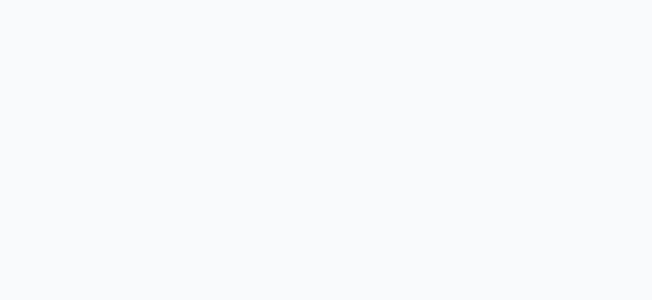
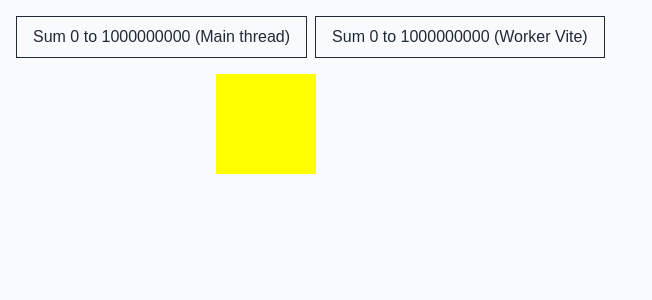
Before and after one commit to VariableSan/collab-editor, a Nuxt app in the folder apps/app/: page /worker-example in a window 1280 px wide. Before the commit this address had no page. Shown: the top 300 px of the page, without its empty margins (0-652 px from the left). Built offline with nearby package versions, Linux system fonts and the light colour scheme.

Commit message:
feat: add Web Worker for sum calculation and implement main thread vs worker execution

```diff
--- /dev/null
+++ b/apps/app/app/assets/workers/worker-example.ts
@@ -0,0 +1,19 @@
+const countSum = (n: number) => {
+  let sum = 0
+  for (let i = 1; i <= n; i++) {
+    sum += i
+  }
+  return sum
+}
+
+self.addEventListener(
+  'message',
+  e => {
+    console.log('In worker (vite): received data: ' + e.data)
+    const sum = countSum(e.data)
+    const message = 'In worker (vite): The sum of 1 to ' + e.data + ' is ' + sum
+    console.log(message)
+    self.postMessage(sum)
+  },
+  false,
+)
--- /dev/null
+++ b/apps/app/app/pages/worker-example.vue
@@ -0,0 +1,124 @@
+<script setup lang="ts">
+import MyWorker from '~/assets/workers/worker-example?worker'
+
+const numToSum = ref(1000000000)
+const countingMsg = ref([])
+
+const calculate = async (type: 'mainThread' | 'workerVite') => {
+  let sum = 0
+  const start = performance.now()
+
+  switch (type) {
+    case 'mainThread':
+      sum = await sumNumMainMainThread()
+      break
+    case 'workerVite':
+      sum = await sumNumWorkerVite()
+      break
+  }
+
+  const end = performance.now()
+  countingMsg.value.push(
+    `The sum of 0 to ${numToSum.value} is  ${sum} (${type})  (time spent: ${end - start} ms)`,
+  )
+}
+
+const sumNumMainMainThread = () => {
+  return new Promise(resolve => {
+    console.log('In main thread: calculating sum to ' + numToSum.value)
+    let sum = 0
+    for (let i = 1; i <= numToSum.value; i++) {
+      sum += i
+    }
+    console.log(
+      'In main thread: ' + 'The sum of 0 to ' + numToSum.value + ' is ' + sum,
+    )
+    resolve(sum)
+  })
+}
+
+const sumNumWorkerVite = () => {
+  return new Promise(resolve => {
+    const worker = new MyWorker()
+    worker.postMessage(numToSum.value)
+    worker.addEventListener(
+      'message',
+      e => {
+        if (e.data) {
+          resolve(e.data)
+          worker.terminate()
+        }
+      },
+      false,
+    )
+  })
+}
+</script>
+
+<template>
+  <div class="p-4 flex flex-col gap-4">
+    <div class="flex gap-2">
+      <button
+        class="border py-2 px-4 cursor-pointer"
+        @click="() => calculate('mainThread')"
+      >
+        Sum 0 to {{ numToSum }} (Main thread)
+      </button>
+
+      <button
+        class="border py-2 px-4 cursor-pointer"
+        @click="() => calculate('workerVite')"
+      >
+        Sum 0 to {{ numToSum }} (Worker Vite)
+      </button>
+    </div>
+
+    <div v-for="(val, index) in countingMsg" :key="index">{{ val }}</div>
+
+    <div class="css_animated_part"></div>
+  </div>
+</template>
+
+<style>
+.css_animated_part {
+  width: 100px;
+  height: 100px;
+  position: relative;
+  background-color: red;
+  animation-name: example;
+  animation-duration: 4s;
+  animation-iteration-count: infinite;
+}
+
+@keyframes example {
+  0% {
+    background-color: red;
+    left: 0px;
+    top: 0px;
+  }
+
+  25% {
+    background-color: yellow;
+    left: 200px;
+    top: 0px;
+  }
+
+  50% {
+    background-color: blue;
+    left: 200px;
+    top: 200px;
+  }
+
+  75% {
+    background-color: green;
+    left: 0px;
+    top: 200px;
+  }
+
+  100% {
+    background-color: red;
+    left: 0px;
+    top: 0px;
+  }
+}
+</style>
```
